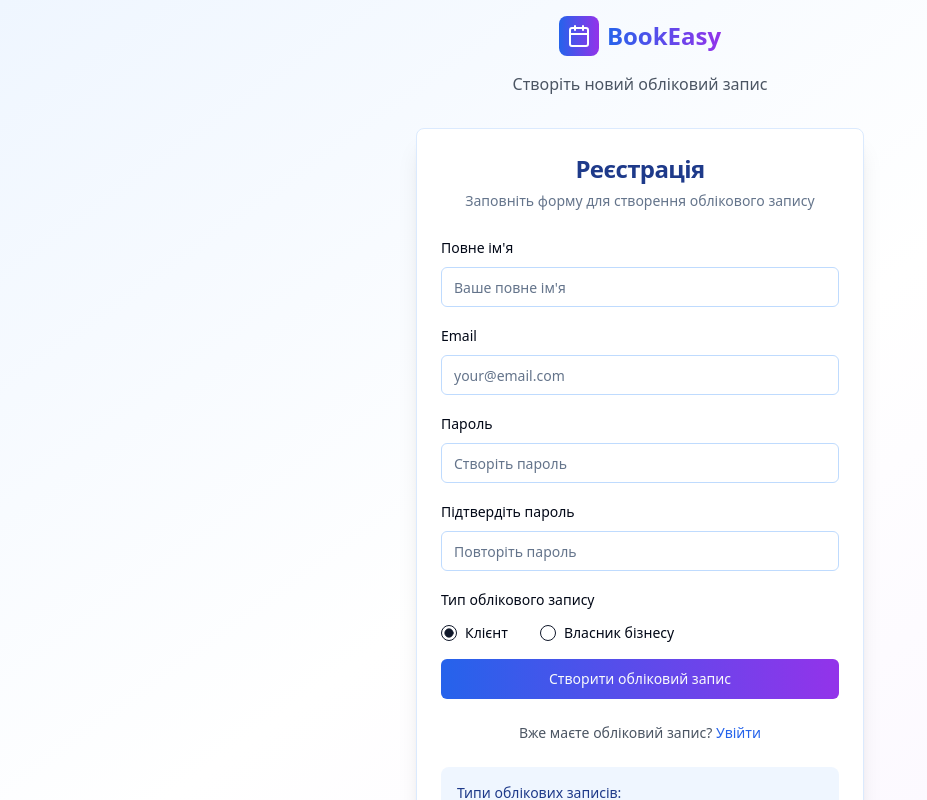
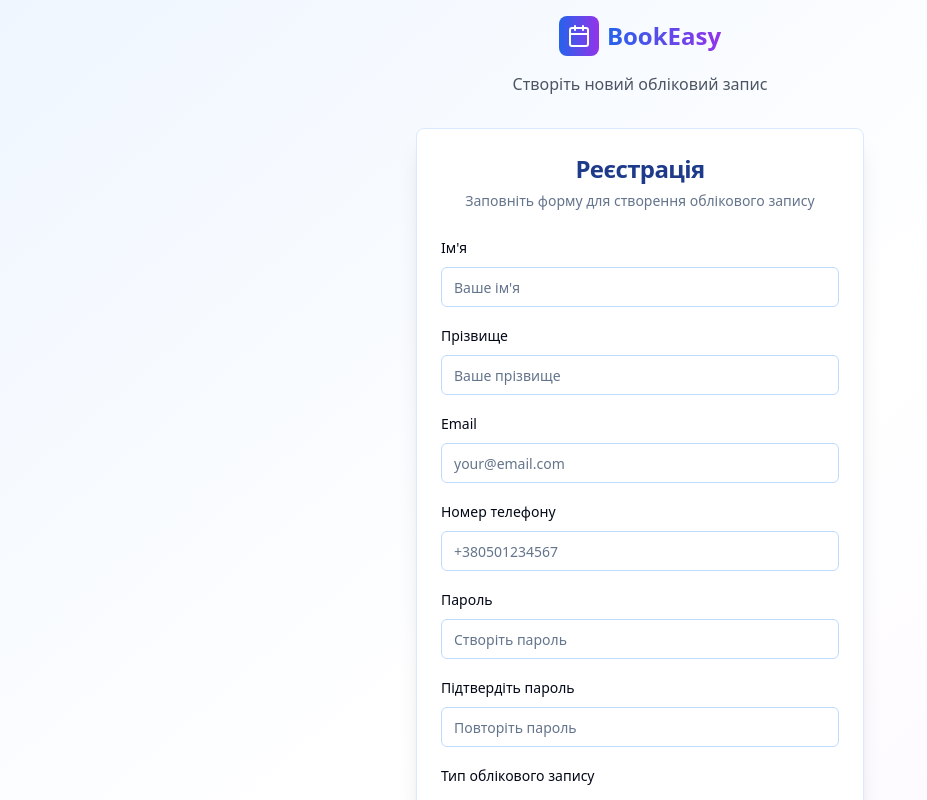
Before and after one commit to TarasShevchuk0024/front-end-booksmart-business-hub, a React (Vite) app: page /register in a window 1280 px wide. Shown: the top 800 px of the page, without its empty margins (0-927 px from the left). Built offline with nearby package versions, Linux system fonts and the light colour scheme.

Commit message:
Update frontend based on OpenAPI spec

```diff
--- a/src/pages/BusinessDashboard.tsx
+++ b/src/pages/BusinessDashboard.tsx
@@ -17,10 +17,10 @@ const BusinessDashboard = () => {
   ];
 
   const services = [
-    { id: 1, name: 'Чоловіча стрижка', duration: 30, price: 200, active: true },
-    { id: 2, name: 'Жіноча стрижка', duration: 45, price: 350, active: true },
-    { id: 3, name: 'Стрижка + борода', duration: 60, price: 300, active: true },
-    { id: 4, name: 'Фарбування', duration: 90, price: 800, active: false },
+    { id: 1, service_name: 'Чоловіча стрижка', duration_minutes: 30, price_eur: 200, active: true },
+    { id: 2, service_name: 'Жіноча стрижка', duration_minutes: 45, price_eur: 350, active: true },
+    { id: 3, service_name: 'Стрижка + борода', duration_minutes: 60, price_eur: 300, active: true },
+    { id: 4, service_name: 'Фарбування', duration_minutes: 90, price_eur: 800, active: false },
   ];
 
   const analytics = {
@@ -195,10 +195,10 @@ const BusinessDashboard = () => {
                   {services.map((service) => (
                     <div key={service.id} className="border border-gray-200 rounded-lg p-4">
                       <div className="flex justify-between items-start mb-2">
-                        <h3 className="font-semibold text-gray-800">{service.name}</h3>
+                        <h3 className="font-semibold text-gray-800">{service.service_name}</h3>
                         <div className="flex items-center space-x-2">
                           <Badge variant="secondary" className="bg-green-100 text-green-800">
-                            {service.price} ₴
+                            {service.price_eur} ₴
                           </Badge>
                           <Badge
                             variant={service.active ? 'default' : 'secondary'}
@@ -211,7 +211,7 @@ const BusinessDashboard = () => {
                       <div className="flex items-center justify-between">
                         <div className="flex items-center space-x-2 text-sm text-gray-500">
                           <Clock className="w-4 h-4" />
-                          <span>{service.duration} хв</span>
+                          <span>{service.duration_minutes} хв</span>
                         </div>
                         <div className="flex space-x-2">
                           <Button size="sm" variant="outline" className="border-blue-200 text-blue-600">
--- a/src/pages/ClientDashboard.tsx
+++ b/src/pages/ClientDashboard.tsx
@@ -11,10 +11,10 @@ const ClientDashboard = () => {
 
   // Mock data for demonstration
   const availableServices = [
-    { id: 1, name: 'Чоловіча стрижка', duration: 30, price: 200, business: 'Перукарня "Стиль"' },
-    { id: 2, name: 'Жіноча стрижка', duration: 45, price: 350, business: 'Салон "Красуня"' },
-    { id: 3, name: 'Заміна масла', duration: 60, price: 800, business: 'Автосервіс "Майстер"' },
-    { id: 4, name: 'Персональне тренування', duration: 90, price: 500, business: 'Фітнес "Енергія"' },
+    { id: 1, service_name: 'Чоловіча стрижка', duration_minutes: 30, price_eur: 200, business: 'Перукарня "Стиль"' },
+    { id: 2, service_name: 'Жіноча стрижка', duration_minutes: 45, price_eur: 350, business: 'Салон "Красуня"' },
+    { id: 3, service_name: 'Заміна масла', duration_minutes: 60, price_eur: 800, business: 'Автосервіс "Майстер"' },
+    { id: 4, service_name: 'Персональне тренування', duration_minutes: 90, price_eur: 500, business: 'Фітнес "Енергія"' },
   ];
 
   const myBookings = [
@@ -67,16 +67,16 @@ const ClientDashboard = () => {
                   {availableServices.map((service) => (
                     <div key={service.id} className="border border-gray-200 rounded-lg p-4 hover:border-blue-300 transition-colors">
                       <div className="flex justify-between items-start mb-2">
-                        <h3 className="font-semibold text-gray-800">{service.name}</h3>
+                        <h3 className="font-semibold text-gray-800">{service.service_name}</h3>
                         <Badge variant="secondary" className="bg-green-100 text-green-800">
-                          {service.price} ₴
+                          {service.price_eur} ₴
                         </Badge>
                       </div>
                       <p className="text-sm text-gray-600 mb-2">{service.business}</p>
                       <div className="flex items-center justify-between">
                         <div className="flex items-center space-x-2 text-sm text-gray-500">
                           <Clock className="w-4 h-4" />
-                          <span>{service.duration} хв</span>
+                          <span>{service.duration_minutes} хв</span>
                         </div>
                         <Button size="sm" className="bg-gradient-to-r from-blue-600 to-purple-600 hover:from-blue-700 hover:to-purple-700">
                           Забронювати
--- a/src/pages/RegisterPage.tsx
+++ b/src/pages/RegisterPage.tsx
@@ -10,11 +10,13 @@ import { Link } from 'react-router-dom';
 
 const RegisterPage = () => {
   const [formData, setFormData] = useState({
-    name: '',
+    first_name: '',
+    last_name: '',
     email: '',
+    phone_number: '',
     password: '',
     confirmPassword: '',
-    role: 'USER'
+    type: 'USER'
   });
 
   const handleRegister = (e: React.FormEvent) => {
@@ -52,13 +54,26 @@ const RegisterPage = () => {
           <CardContent>
             <form onSubmit={handleRegister} className="space-y-4">
               <div className="space-y-2">
-                <Label htmlFor="name">Повне ім'я</Label>
+                <Label htmlFor="first_name">Ім'я</Label>
                 <Input
-                  id="name"
+                  id="first_name"
                   type="text"
-                  placeholder="Ваше повне ім'я"
-                  value={formData.name}
-                  onChange={(e) => handleInputChange('name', e.target.value)}
+                  placeholder="Ваше ім'я"
+                  value={formData.first_name}
+                  onChange={(e) => handleInputChange('first_name', e.target.value)}
+                  className="border-blue-200 focus:border-blue-400"
+                  required
+                />
+              </div>
+
+              <div className="space-y-2">
+                <Label htmlFor="last_name">Прізвище</Label>
+                <Input
+                  id="last_name"
+                  type="text"
+                  placeholder="Ваше прізвище"
+                  value={formData.last_name}
+                  onChange={(e) => handleInputChange('last_name', e.target.value)}
                   className="border-blue-200 focus:border-blue-400"
                   required
                 />
@@ -72,6 +87,19 @@ const RegisterPage = () => {
                   placeholder="your@email.com"
                   value={formData.email}
                   onChange={(e) => handleInputChange('email', e.target.value)}
+                  className="border-blue-200 focus:border-blue-400"
+                  required
+                />
+              </div>
+
+              <div className="space-y-2">
+                <Label htmlFor="phone_number">Номер телефону</Label>
+                <Input
+                  id="phone_number"
+                  type="tel"
+                  placeholder="+380501234567"
+                  value={formData.phone_number}
+                  onChange={(e) => handleInputChange('phone_number', e.target.value)}
                   className="border-blue-200 focus:border-blue-400"
                   required
                 />
@@ -106,8 +134,8 @@ const RegisterPage = () => {
               <div className="space-y-3">
                 <Label>Тип облікового запису</Label>
                 <RadioGroup
-                  value={formData.role}
-                  onValueChange={(value) => handleInputChange('role', value)}
+                  value={formData.type}
+                  onValueChange={(value) => handleInputChange('type', value)}
                   className="flex space-x-6"
                 >
                   <div className="flex items-center space-x-2">
@@ -115,8 +143,8 @@ const RegisterPage = () => {
                     <Label htmlFor="user" className="text-sm">Клієнт</Label>
                   </div>
                   <div className="flex items-center space-x-2">
-                    <RadioGroupItem value="BUSINESS" id="business" />
-                    <Label htmlFor="business" className="text-sm">Власник бізнесу</Label>
+                    <RadioGroupItem value="ADMIN" id="admin" />
+                    <Label htmlFor="admin" className="text-sm">Власник бізнесу</Label>
                   </div>
                 </RadioGroup>
               </div>
```
